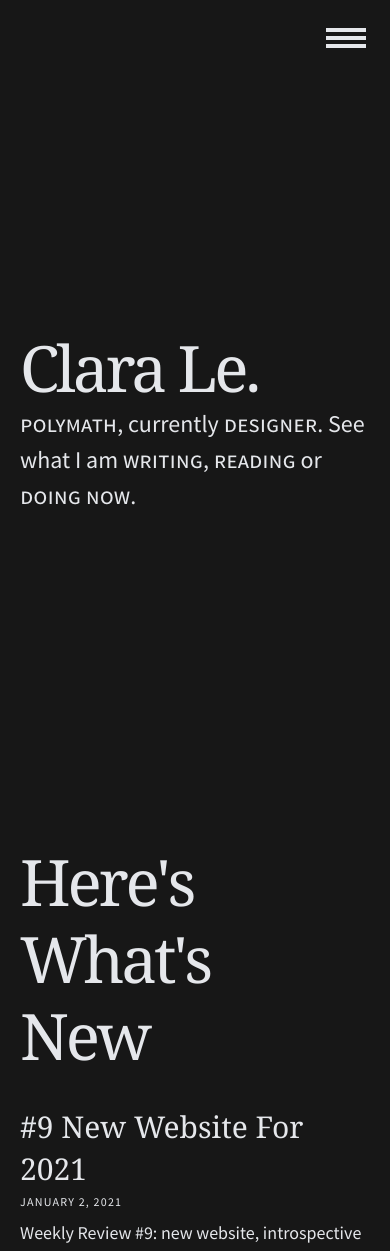
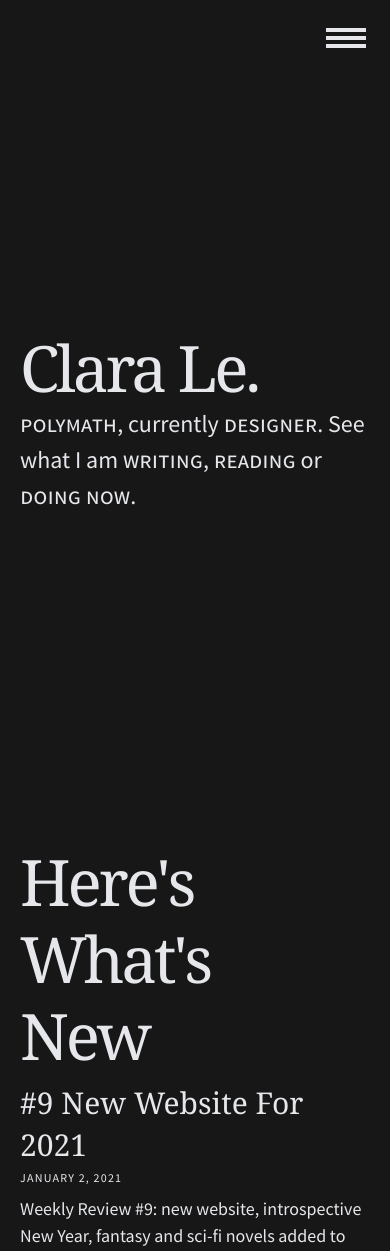
Before and after one commit to hgcl/clara-website, a Next.js app: page / in a window 390 px wide. Shown: the top 1251 px of the page. Built offline with nearby package versions, Linux system fonts and the light colour scheme; a web font is replaced by a local one; what @tailwindcss/typography would draw is missing.

Commit message:
Review MoreStories spacing

```diff
--- a/components/more-stories.js
+++ b/components/more-stories.js
@@ -3,7 +3,7 @@ import PostPreview from "./post-preview";
 export default function MoreStories({ posts }) {
   return (
     <section className="lg:flex">
-      <h2 className="flex-auto mb-8 mr-8 text-6xl md:text-7xl tracking-tighter leading-tight">
+      <h2 className="flex-auto mr-16 text-6xl md:text-7xl tracking-tighter leading-tight">
         Here's What's New
       </h2>
       <div className="flex-auto max-w-2xl mt-2">
--- a/styles/index.css
+++ b/styles/index.css
@@ -56,6 +56,7 @@
 @layer utilities {
 	.all-small-caps {
 		font-variant-caps: all-small-caps;
+		font-feature-settings: "smcp";
 		@apply font-smallcaps;
 	}
 }
```
Lines whose indentation alone changed are shown as unchanged.
